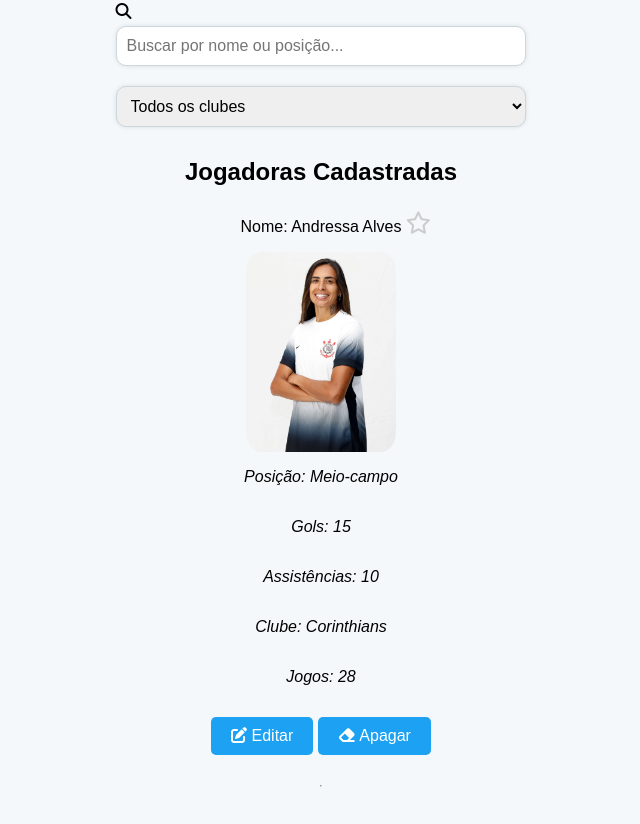
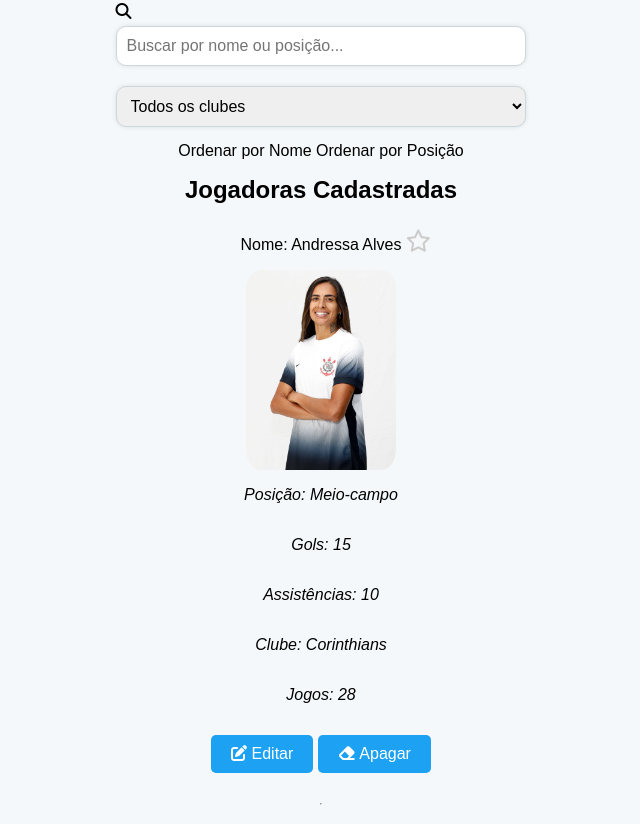
Before and after one commit to JPGodinho/CP1-WebDev-CRUD, a plain HTML site: page index.html in a window 1280 px wide. Shown: the part 819-1643 px from the top of the page, without its empty margins (319-959 px from the left). Drawn offline with Linux system fonts and the light colour scheme.

Commit message:
feat: botões criados no html

```diff
--- a/index.html
+++ b/index.html
@@ -57,6 +57,10 @@
             <option value="">Todos os clubes</option>
         </select>
     </div>
+    <div class="ordenar">
+        <butoon id="ordenarNome">Ordenar por Nome</butoon>
+        <butoon id="ordenarPosicao">Ordenar por Posição</butoon>
+    </div>
 
     <h1>Jogadoras Cadastradas</h1>
 
```
